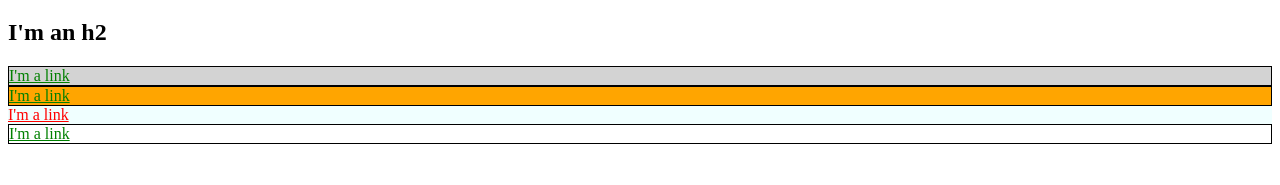
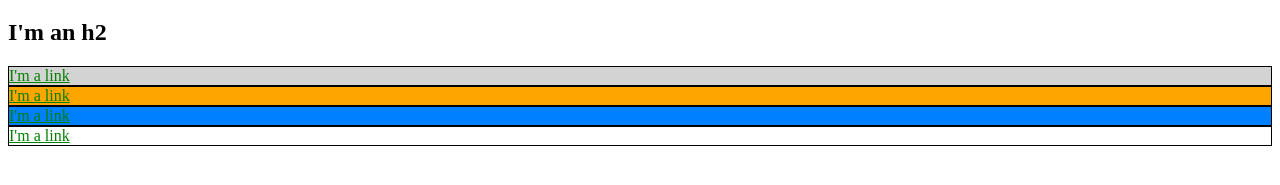
Before and after one commit to sandyard/sandyard.github.io, a plain HTML site: page index.html in a window 1280 px wide. Shown: the part 137-322 px from the top of the page. Drawn offline with Linux system fonts and the light colour scheme.

Commit message:
adding another classes

```diff
--- a/index.html
+++ b/index.html
@@ -16,8 +16,8 @@
      .bio-box {
        border: 1px solid black;
      }
-     .bio-box2 {
-       background-color: azure;
+     .bio-box.bio-box2 {
+       background-color: #007FFF;
      }
      .bio-box a {
        color: green;
@@ -49,7 +49,7 @@
     <div  id="exec-bio2" class="bio-box">
       <a href="http://example.com/">I'm a link</a>
     </div>
-    <div  class="bio-box2">
+    <div class="bio-box bio-box2">
       <a href="http://example.com/">I'm a link</a>
     </div>
     <div class="bio-box">
```
